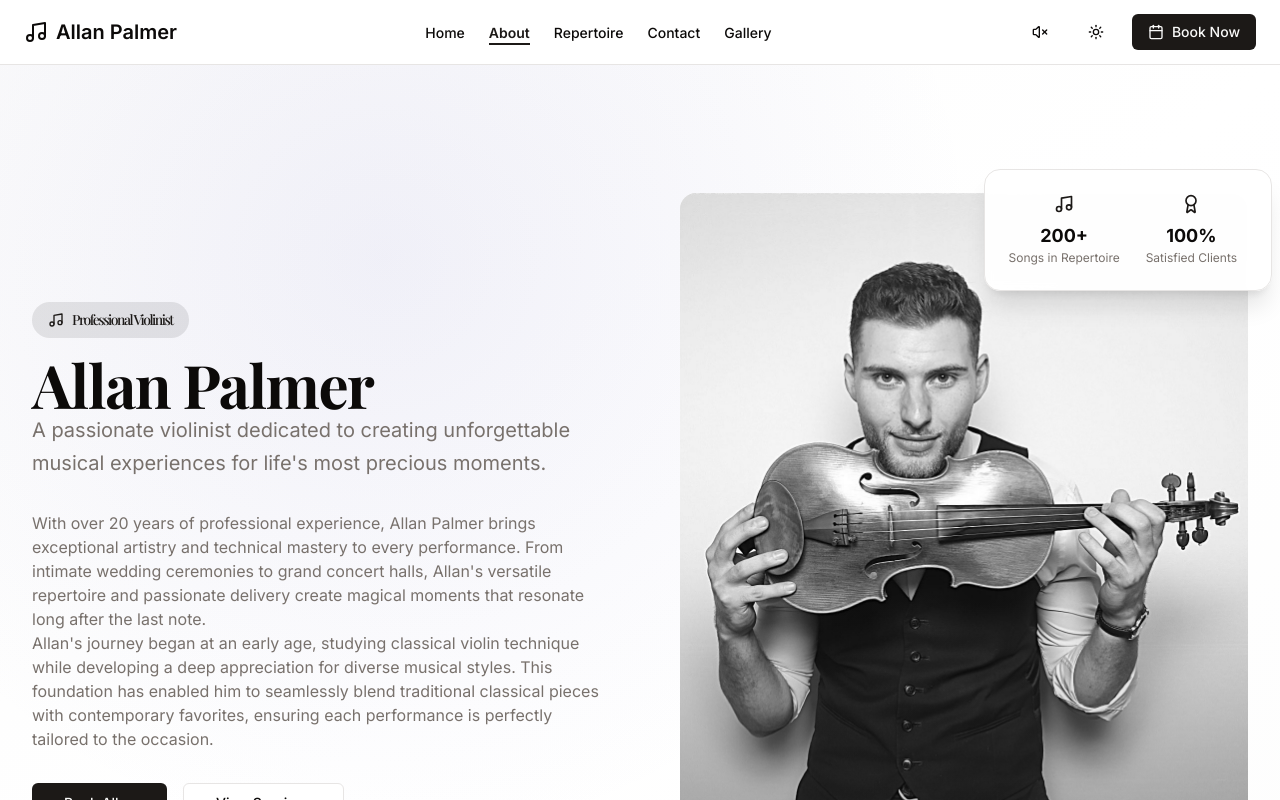
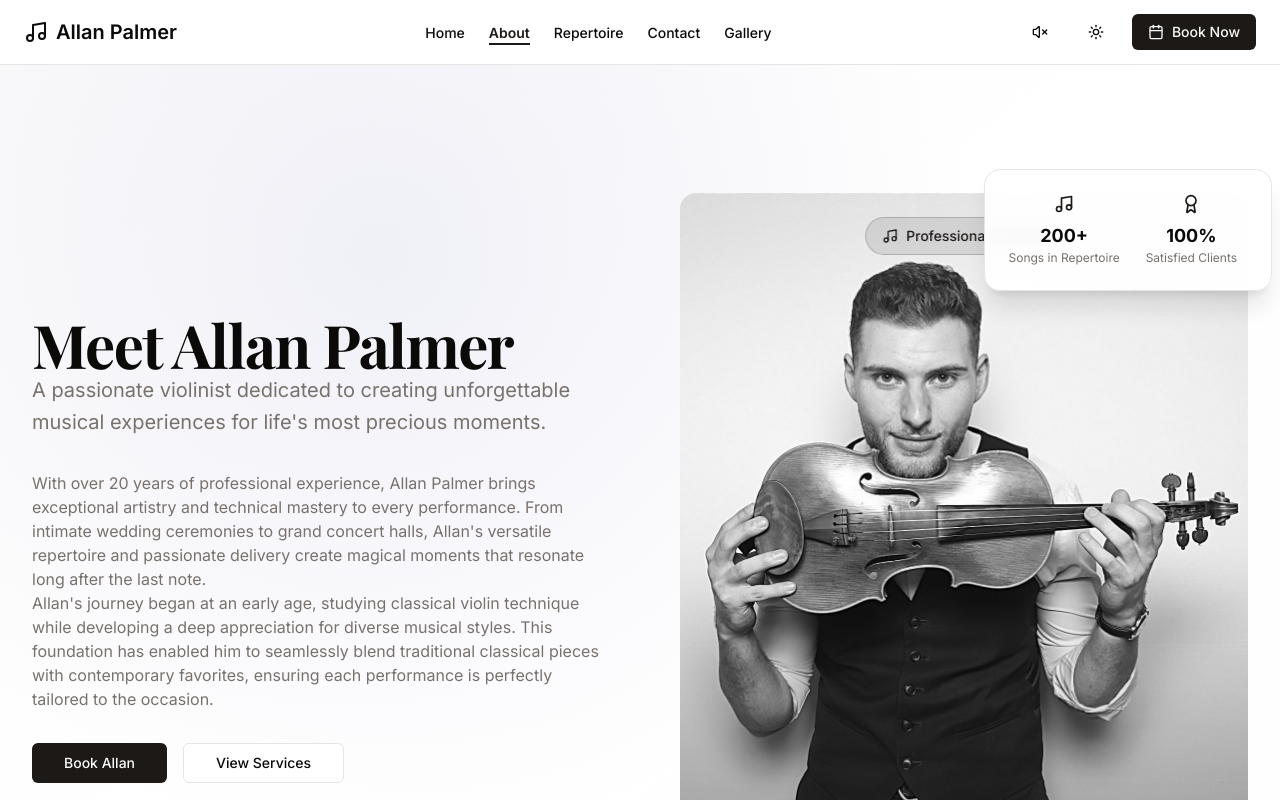
Before and after one commit to Javaris500/allan-palmer, a Next.js app: page /about in a window 1280 px wide. Shown: the top 800 px of the page. Built offline with nearby package versions, Linux system fonts and the light colour scheme; no server answers; a web font is replaced by a local one.

Commit message:
hero fixes

```diff
--- a/components/about/about-hero.tsx
+++ b/components/about/about-hero.tsx
@@ -29,12 +29,7 @@ export function AboutHero() {
           <div className="space-y-8">
             <AnimatedElement variant="fade-up">
               <h1 className="font-serif text-4xl md:text-5xl lg:text-6xl font-bold tracking-tight leading-tight">
-                <div className="inline-flex items-center gap-2 bg-primary/10 text-primary rounded-full px-4 py-2 text-sm font-medium mb-4">
-                  <Music className="h-4 w-4" />
-                  Professional Violinist
-                </div>
-                <br />
-                Allan Palmer
+                Meet Allan Palmer
               </h1>
               <p className="text-xl text-muted-foreground leading-relaxed">
                 A passionate violinist dedicated to creating unforgettable musical experiences for life's most precious
@@ -97,6 +92,14 @@ export function AboutHero() {
                 priority
               />
               <div className="absolute inset-0 bg-gradient-to-t from-black/20 via-transparent to-transparent" />
+
+              {/* Professional Violinist Badge - positioned above head */}
+              <div className="absolute top-6 left-1/2 transform -translate-x-1/2">
+                <div className="inline-flex items-center gap-2 bg-primary/10 backdrop-blur-sm text-primary rounded-full px-4 py-2 text-sm font-medium border border-primary/20">
+                  <Music className="h-4 w-4" />
+                  Professional Violinist
+                </div>
+              </div>
             </div>
 
             {/* Floating Stats Card */}
```
